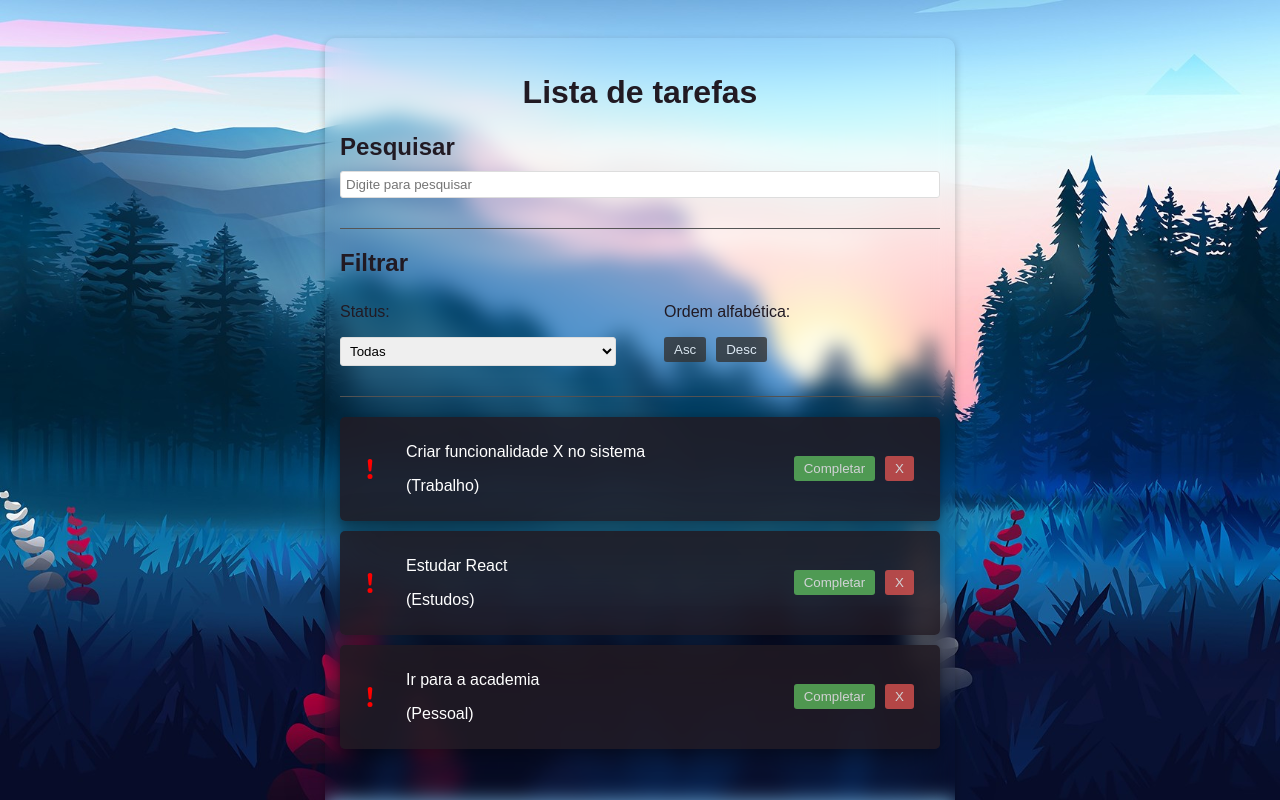
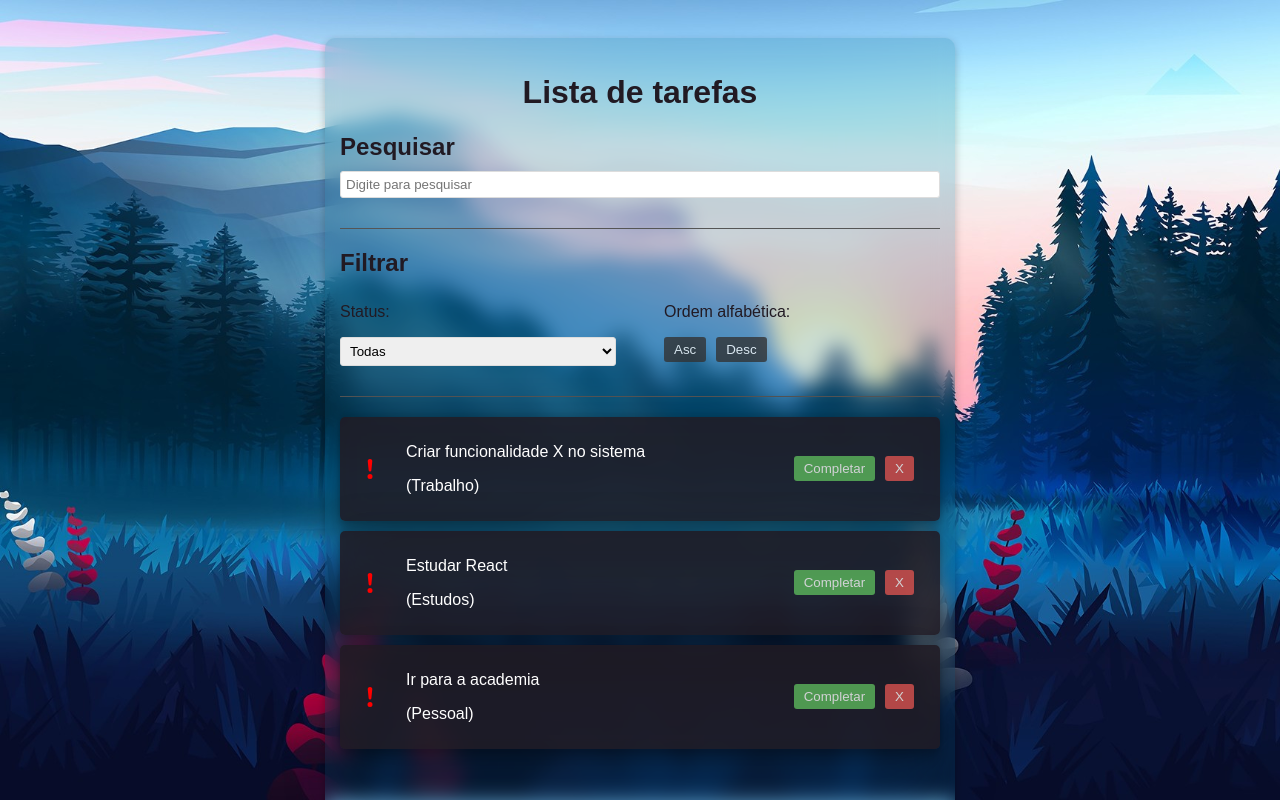
Before and after one commit to davisaugust/React-todo-list, a React (Vite) app: page / in a window 1280 px wide. Shown: the top 800 px of the page. Built offline with nearby package versions, Linux system fonts and the light colour scheme.

Commit message:
Change: Background-color adjustment

```diff
--- a/src/App.css
+++ b/src/App.css
@@ -14,6 +14,7 @@
   margin: 0 auto 300px;
   border-radius: 10px;
   padding: 15px;
+  background-color: rgba(0, 99, 134, 0.199);
   backdrop-filter: blur(10px);
   -webkit-backdrop-filter: blur(15px);
   box-shadow: rgba(0, 0, 0, 0.24) 0px 3px 8px;
@@ -62,7 +63,7 @@
 
 .todo{
   background-color: rgba(33, 26, 35, 0.856);
-  backdrop-filter: blur(10px);
+  backdrop-filter: blur(15px);
   -webkit-backdrop-filter: blur(15px);
   color: white;
   box-shadow: rgba(0, 0, 0, 0.25) 0px 54px 55px, rgba(0, 0, 0, 0.12) 0px -12px 30px, rgba(0, 0, 0, 0.12) 0px 4px 6px, rgba(0, 0, 0, 0.17) 0px 12px 13px, rgba(0, 0, 0, 0.09) 0px -3px 5px;
```
